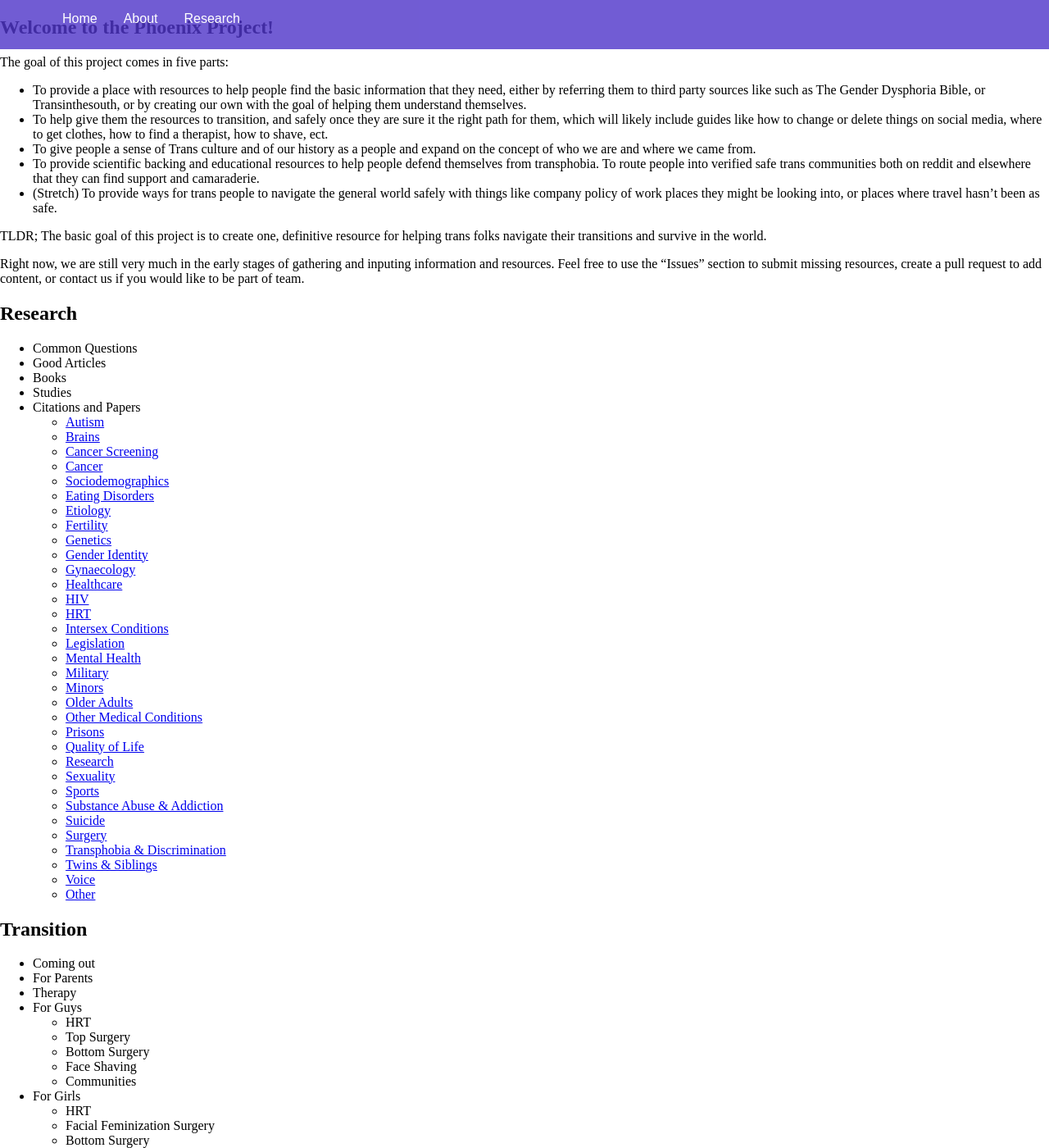
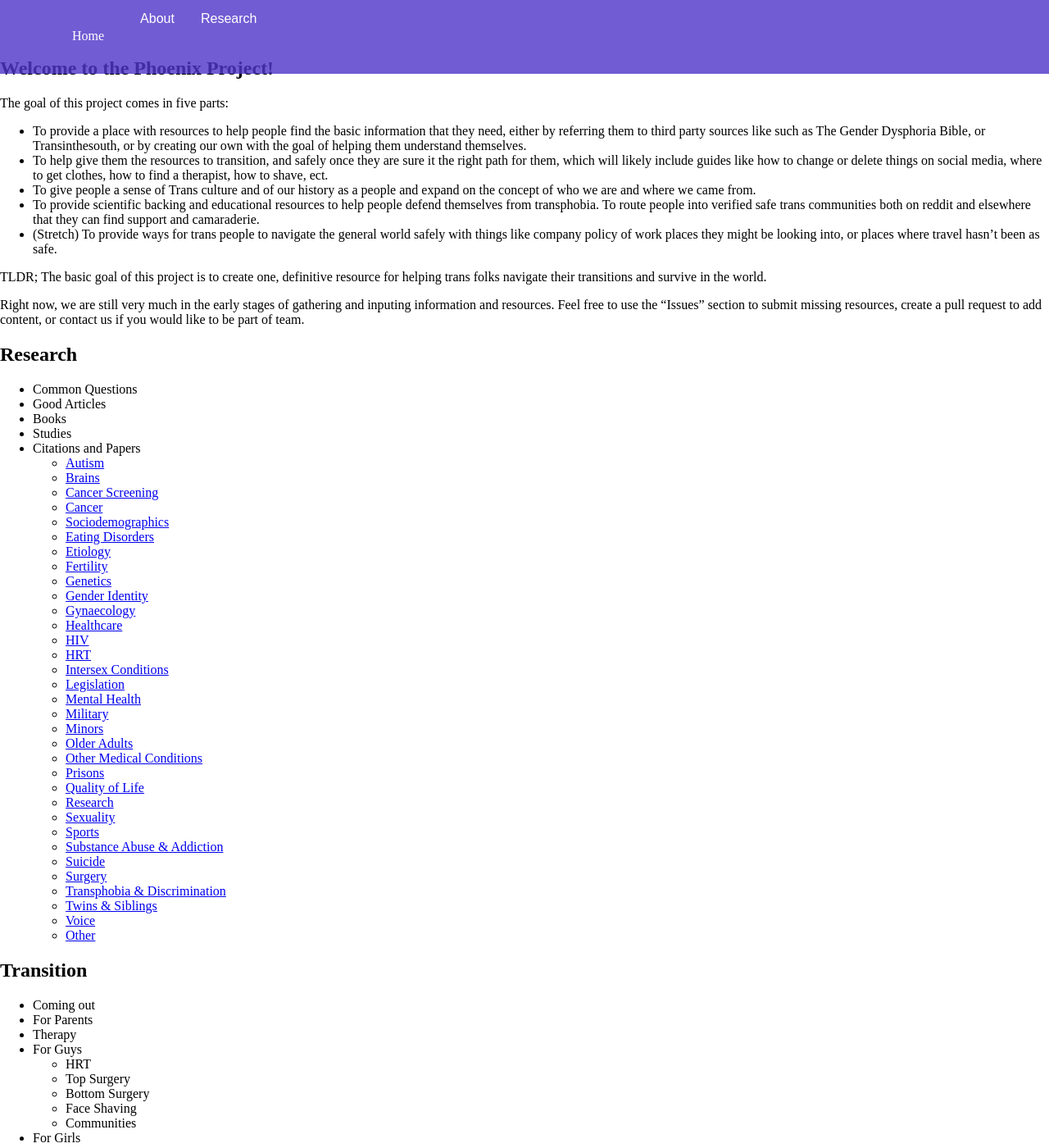
Before and after one commit to Scoopsie/Project-Phoenix, a Jekyll site: the page built from README.md, in a window 1280 px wide and 1400 px high. Shown: the whole window at 82% size. Built offline with Jekyll 4.4.1, drawn with Linux system fonts in a browser that asks for light colours; our own code applies the rules of GitHub Pages for plain Markdown files.

Commit message:
Update style.scss

```diff
--- a/assets/css/style.scss
+++ b/assets/css/style.scss
@@ -7,6 +7,11 @@ body {
     height: 100%;
     border: none;
     margin: 0px;
+}
+
+/* content */
+.outer {
+    margin-top:70px;
 }
 
 
@@ -41,7 +46,7 @@ body {
     margin: 0 auto;
 }
 
-.menu-btn-select {
+.menu-con-btn {
     font-family: Roboto-Regular;
     font-size: 16px;
     line-height: 60px;
```
